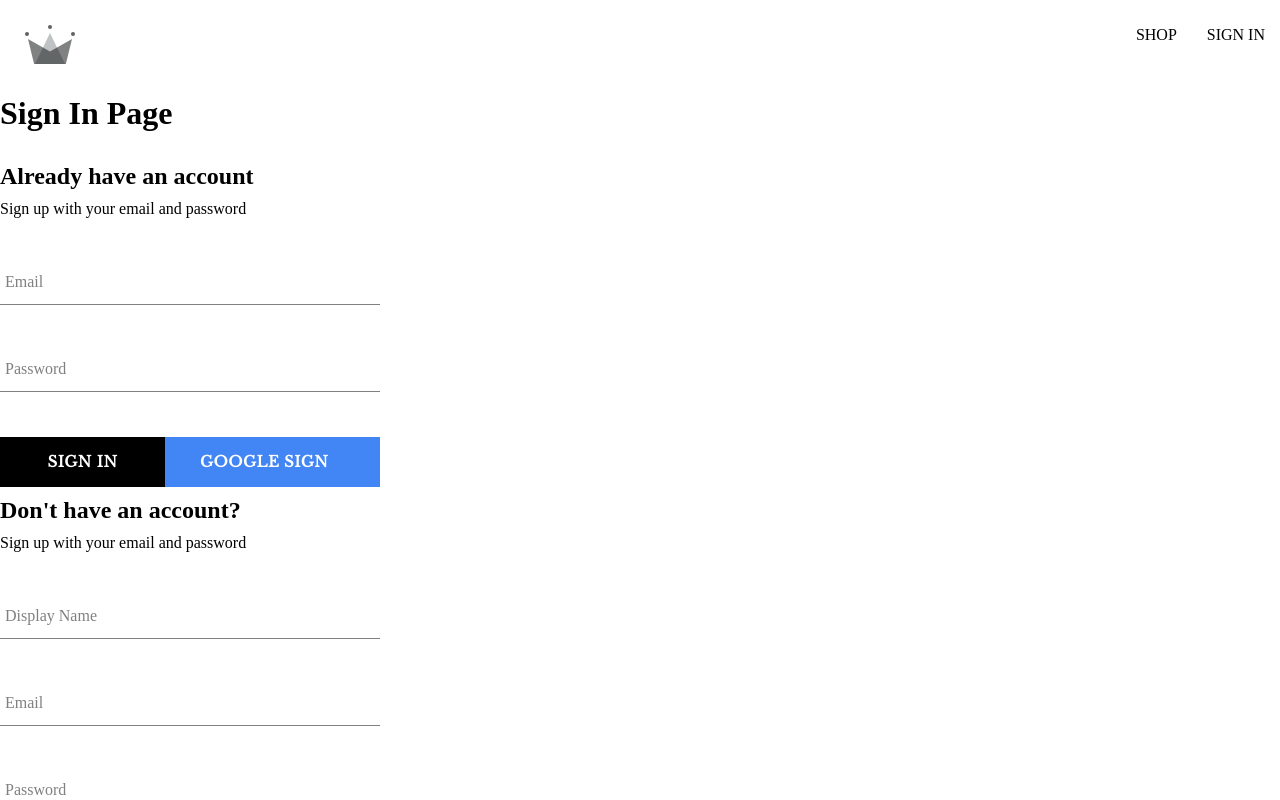
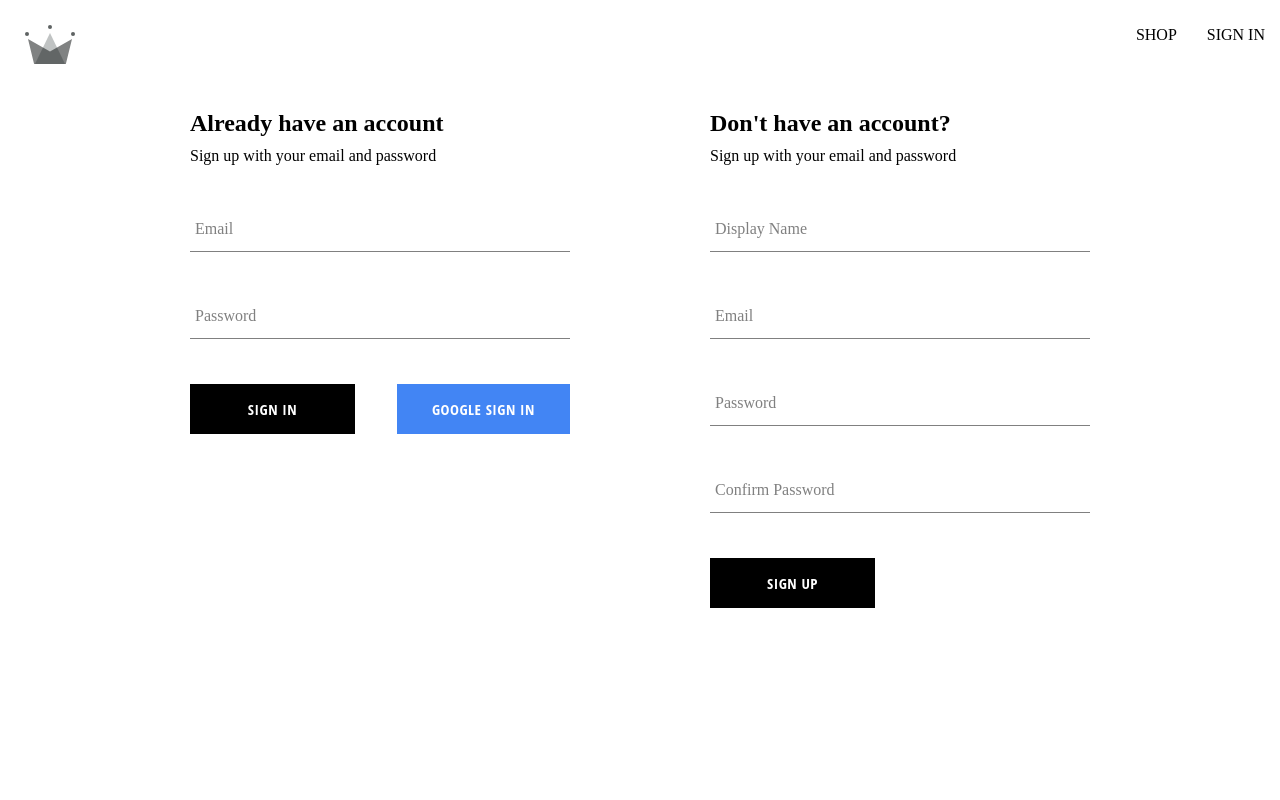
Before and after one commit to NicholasBotorog/React-Ecommerce-Firebase, a React (Create React App) app in the folder ecommerce/: page /auth in a window 1280 px wide. Shown: the top 800 px of the page. Built offline with nearby package versions, Linux system fonts and the light colour scheme.

Commit message:
auth done

```diff
--- a/ecommerce/src/components/Button/button.component.jsx
+++ b/ecommerce/src/components/Button/button.component.jsx
@@ -1,14 +1,13 @@
 import './button.style.scss'
 
-const Button_Types_Classes = {
+const BUTTON_TYPE_CLASSES = {
   google: 'google-sign-in',
   inverted: 'inverted',
 }
 
 const Button = ({ children, buttonType, ...otherProps }) => {
   return (
-    <div className={`button-container ${Button_Types_Classes[buttonType]}`} {...otherProps}>{children}</div>
+    <button className={`button-container ${BUTTON_TYPE_CLASSES[buttonType]}`} {...otherProps}>{children}</button>
   )
 }
-
 export default Button
--- a/ecommerce/src/components/Button/button.style.scss
+++ b/ecommerce/src/components/Button/button.style.scss
@@ -9,7 +9,7 @@
   background-color: black;
   color: white;
   text-transform: uppercase;
-  font-family: 'Libre Baskerville';
+  font-family: 'Open Sans Condensed';
   font-weight: bolder;
   border: none;
   cursor: pointer;
--- a/ecommerce/src/components/Sign In Form/sign-in-form.jsx
+++ b/ecommerce/src/components/Sign In Form/sign-in-form.jsx
@@ -33,7 +33,16 @@
       console.log(response)
       resetFormFields()
     } catch (error) {
-      console.log(error)
+      switch(error.code) {
+        case 'auth/wrong-password':
+          alert('Incorrect Password / Email')
+          break
+        case 'auth/user-not-found':
+          alert('no user found!')
+          break
+        default:
+          console.log(error)
+      }
     }
   }
 
@@ -51,9 +60,11 @@
         <FormInput label='Email' type="email" name='email' required value={email} onChange={handleChange}/>
         <FormInput label='Password' type='password' name="password" required value={password} onChange={handleChange}/>
 
-        <div className="buttons-container">
-          <Button type="submit">Sign In</Button>
-          <Button type="button" buttonType='google' onClick={SignInWithGoogle}>Google Sign In</Button>
+        <div className='buttons-container'>
+          <Button type='submit'>Sign In</Button>
+          <Button type='button' buttonType='google' onClick={SignInWithGoogle}>
+            Google Sign In
+          </Button>
         </div>
       </form>
     </div>
--- a/ecommerce/src/components/Sign In Form/sign-in-form.scss
+++ b/ecommerce/src/components/Sign In Form/sign-in-form.scss
@@ -7,7 +7,7 @@
     margin: 10px 0;
   }
 
-  .buttons-container{
+  .buttons-container {
     display: flex;
     justify-content: space-between;
   }
--- a/ecommerce/src/components/Sign Up Form/sign-up-form.jsx
+++ b/ecommerce/src/components/Sign Up Form/sign-up-form.jsx
@@ -47,8 +47,6 @@
     } catch (error) {
       if(error.code === 'auth/email-already-in-use'){
         alert('Cannot create user, email already in use')
-      } else if (error.code === 'auth/weak-password') {
-        alert('Choose a Stronger Password')
       } else{
         console.log('USER CREATION', error)
       }
--- a/ecommerce/src/routes/Authentication/authentication.js
+++ b/ecommerce/src/routes/Authentication/authentication.js
@@ -1,14 +1,8 @@
 
-// import { useEffect } from 'react';
-// import { getRedirectResult } from 'firebase/auth';
-
-// import { signInWithGooglePopup, createUserDocumentFromAuth,
-//   // signInWithGoogleRedirect,
-//   // auth
-// } from "../../utils/firebase/firebase.utils"
 import SignUpForm from '../../components/Sign Up Form/sign-up-form';
 import SignInForm from "../../components/Sign In Form/sign-in-form";
 
+import './authentication.scss'
 const Authentication = () => {
 
   // useEffect(() => {
@@ -22,8 +16,7 @@
   // }, [])
 
   return (
-    <div>
-      <h1>Sign In Page</h1>
+    <div className='authentication-container'>
       <SignInForm />
       <SignUpForm />
     </div>
--- /dev/null
+++ b/ecommerce/src/routes/Authentication/authentication.scss
@@ -0,0 +1,6 @@
+.authentication-container {
+  display: flex;
+  justify-content: space-between;
+  width: 900px;
+  margin: 30px auto;
+}
--- a/ecommerce/src/utils/firebase/firebase.utils.js
+++ b/ecommerce/src/utils/firebase/firebase.utils.js
@@ -13,7 +13,6 @@
 };
 
 // Initialize Firebase
-// eslint-disable-next-line
 const firebaseApp = initializeApp(firebaseConfig);
 
 const googleProvider = new GoogleAuthProvider()
```
